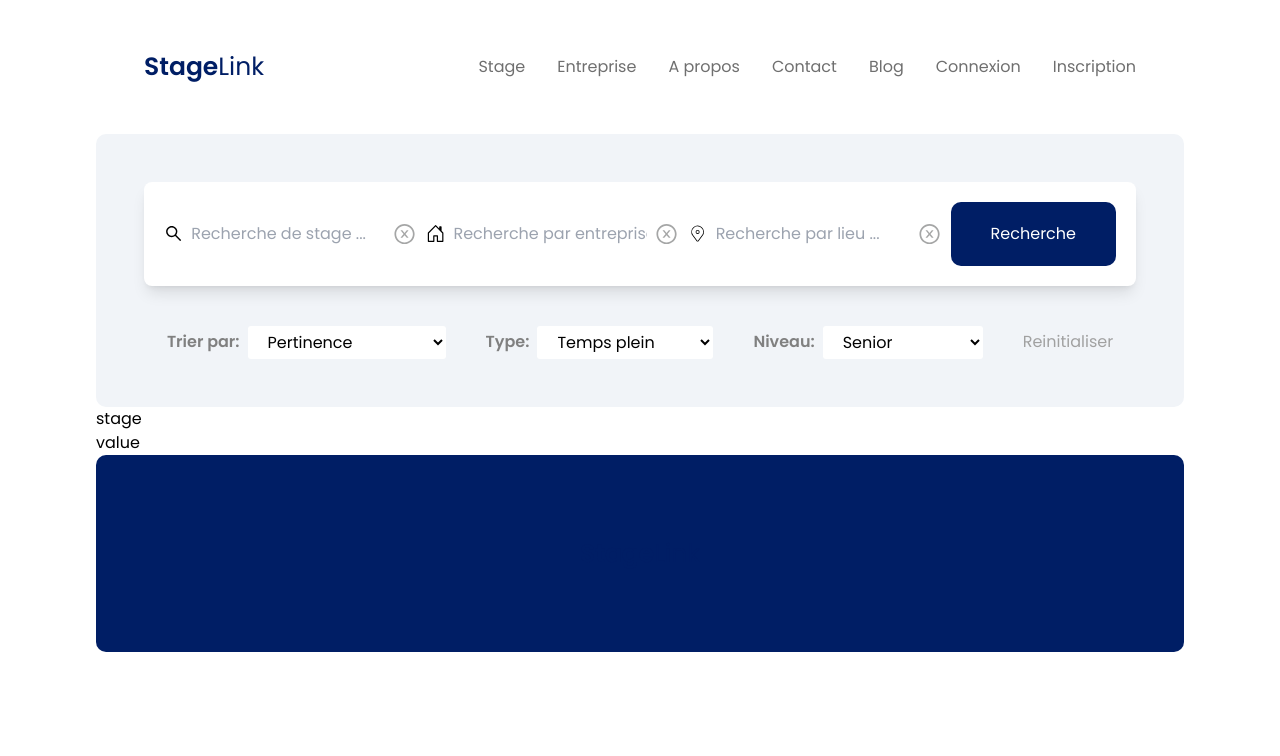
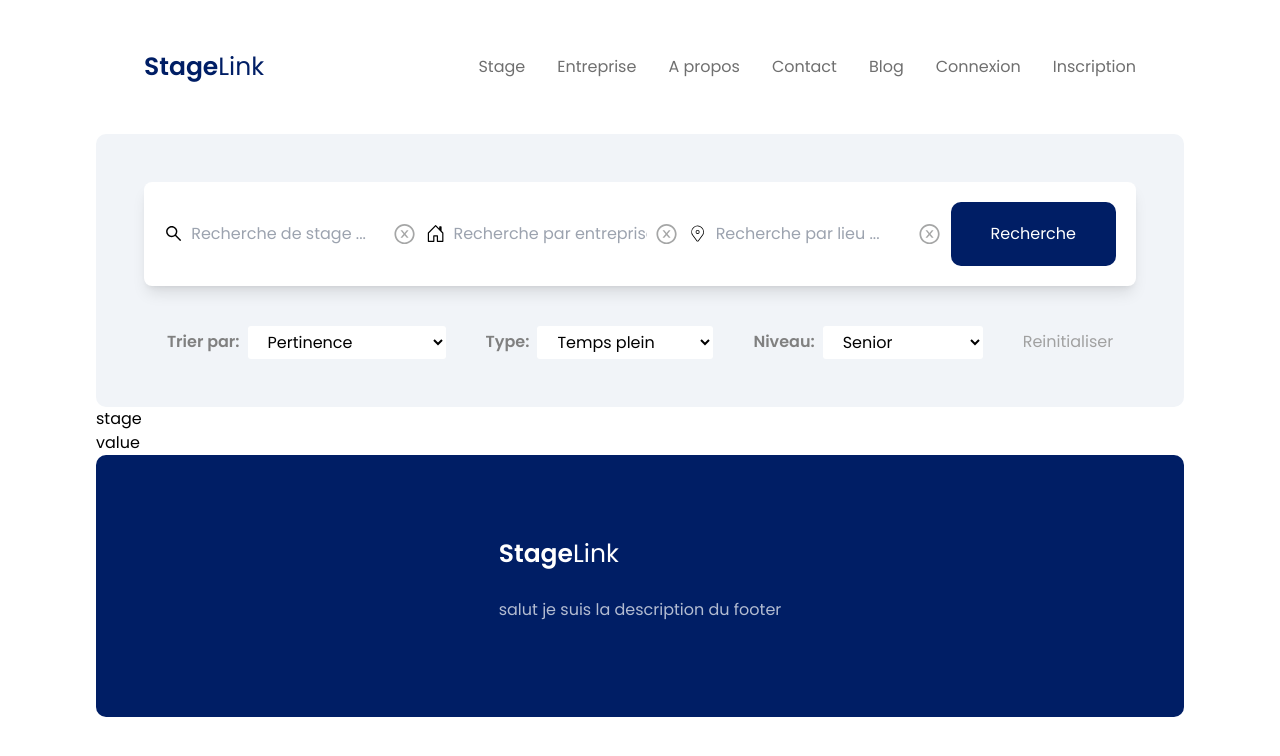
Before and after one commit to tiger-githubb/stagelink, a React (Vite) app: page / in a window 1280 px wide. Shown: the top 756 px of the page. Built offline with nearby package versions, Linux system fonts and the light colour scheme.

Commit message:
footer update

```diff
--- a/src/Components/FooterSection/Footer.jsx
+++ b/src/Components/FooterSection/Footer.jsx
@@ -7,9 +7,12 @@ const Footer = () => {
     grid grid-clos-5 m-auto items-center justify-center' >
       <div>
       <div className="logoDiv">
-        <h1 className="logo text-[25px] text-primary">
+        <h1 className="logo text-[25px] text-white pb-[1.5rem] ">
           <strong>Stage</strong>Link
         </h1>
+        <p className='text-white pb-[13px] opacity-70 leading-7' >
+          salut je suis la description du footer
+        </p>
       </div>
       </div>
     </div>
```
